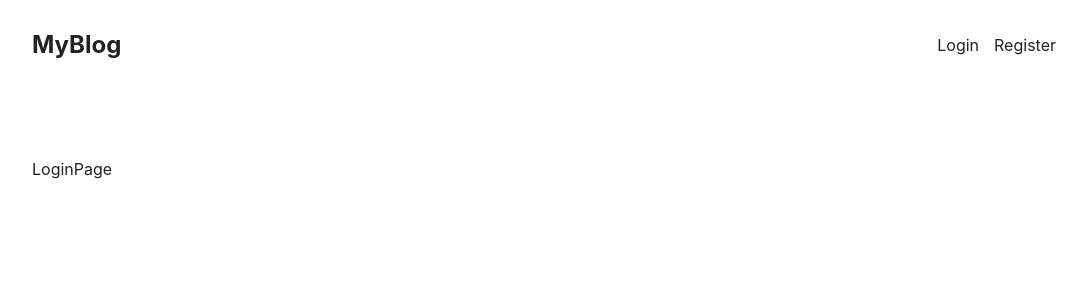
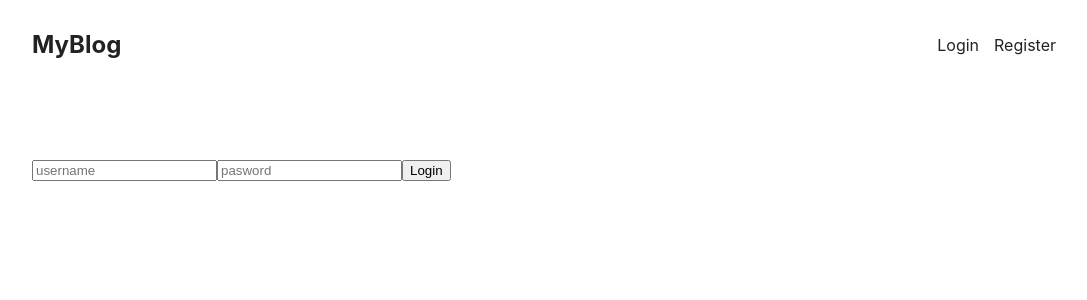
Before and after one commit to Dave-Paga/blog-website, a React (Create React App) app in the folder client/: page /login in a window 1280 px wide. Shown: the top 300 px of the page, without its empty margins (96-1183 px from the left). Built offline with nearby package versions, Linux system fonts and the light colour scheme.

Commit message:
Initial Login Page

```diff
--- a/client/src/pages/LoginPage.js
+++ b/client/src/pages/LoginPage.js
@@ -2,6 +2,12 @@
 
 export default function LoginPage() {
   return (
-    <div>LoginPage</div>
+    <div>
+      <form action="">
+        <input type="text" placeholder="username"/>
+        <input type="password" placeholder="pasword"/>
+        <button>Login</button>
+      </form>
+    </div>
   )
 }
```
